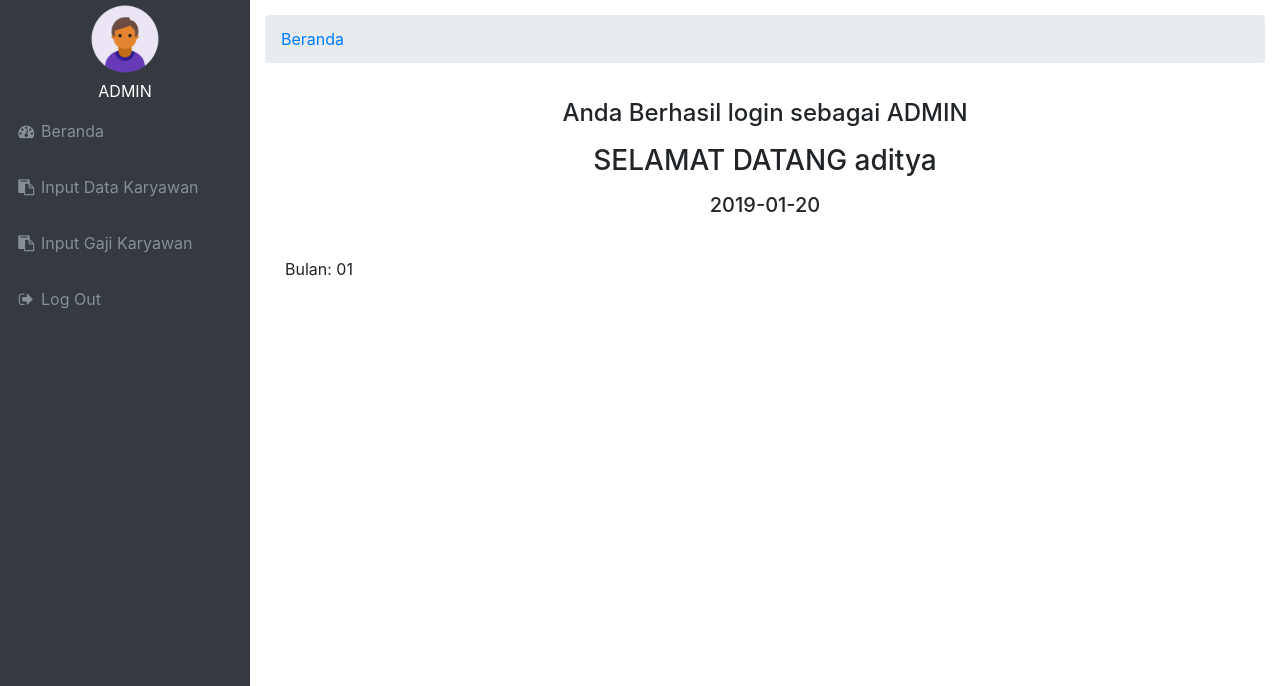
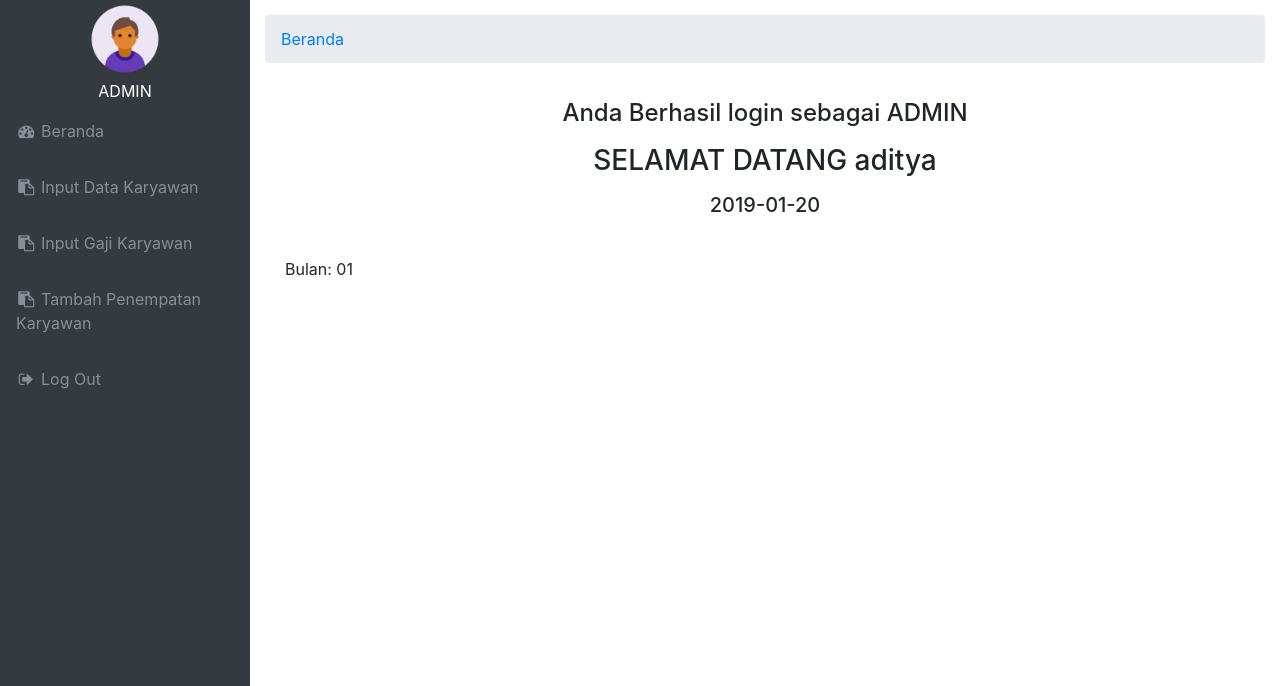
Before and after one commit to aditiyabudi10/kerjapraktek, a PHP site: page /admin/home.php in a window 1280 px wide. Shown: the part 57-743 px from the top of the page. Run offline with PHP 8.4, Linux system fonts and the light colour scheme; a user stored in the database is signed in; some libraries are stand-ins or nearby versions.

Commit message:
lagi lagi home gadanta

```diff
--- a/admin/home.php
+++ b/admin/home.php
@@ -70,6 +70,12 @@
             <span class="nav-link-text"> Input Gaji Karyawan</span>
           </a>
         </li>
+         <li class="nav-item" data-toggle="tooltip" data-placement="right" title="Beranda">
+          <a class="nav-link" href="home.php?konten=tambahpenempatan">
+            <i class="fa fa-fw fa-clipboard"></i>
+            <span class="nav-link-text"> Tambah Penempatan Karyawan</span>
+          </a>
+        </li>
         <li class="nav-item" data-toggle="tooltip" data-placement="right" title="Charts">
           <a class="nav-link" href="config/logout.php" id="logout">
             <i class="fa fa-fw fa-sign-out"></i>
@@ -108,6 +114,11 @@
             include 'inputgaji.php';
           if($konten=='input-gaji')
             include 'input-gaji.php';
+          if($konten=='tambahpenempatan')
+            include 'tambahpenempatan.php';
+          if($konten=='editlokasi')
+            include 'editlokasi.php';
+
 
 
 
```
